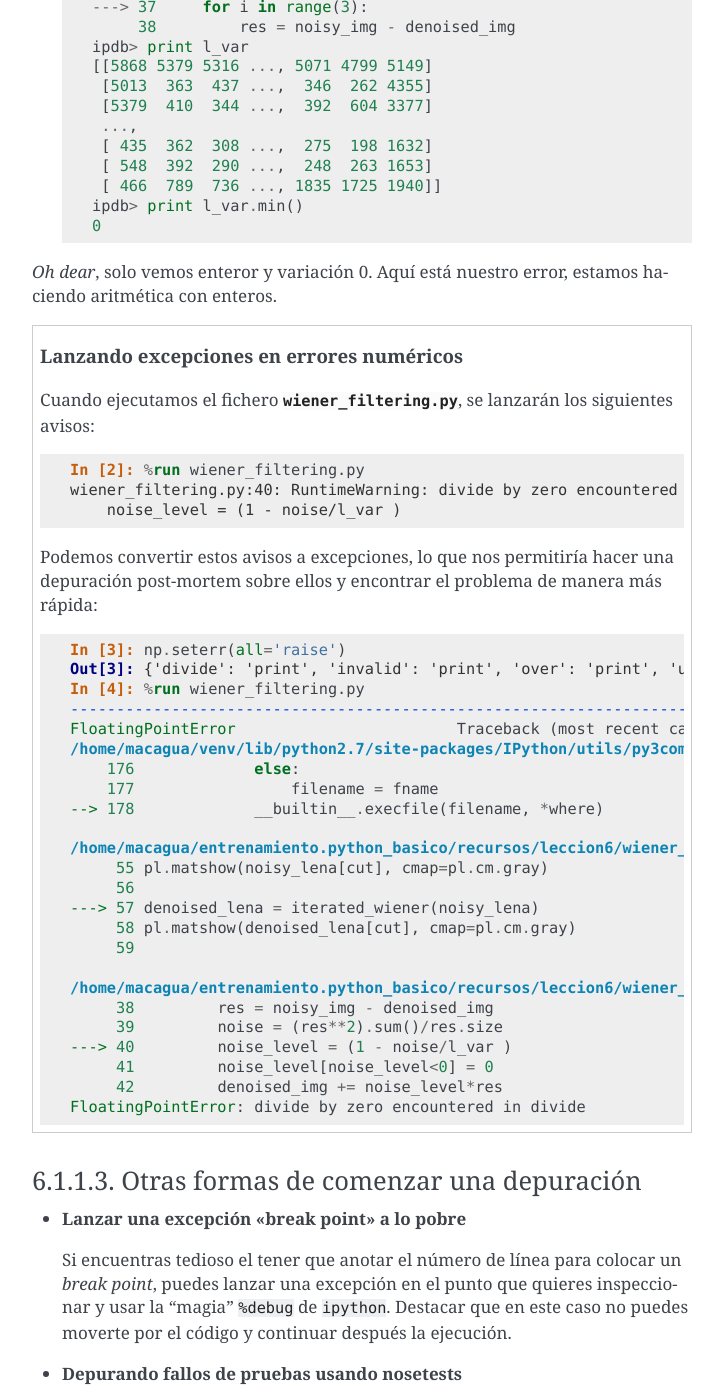
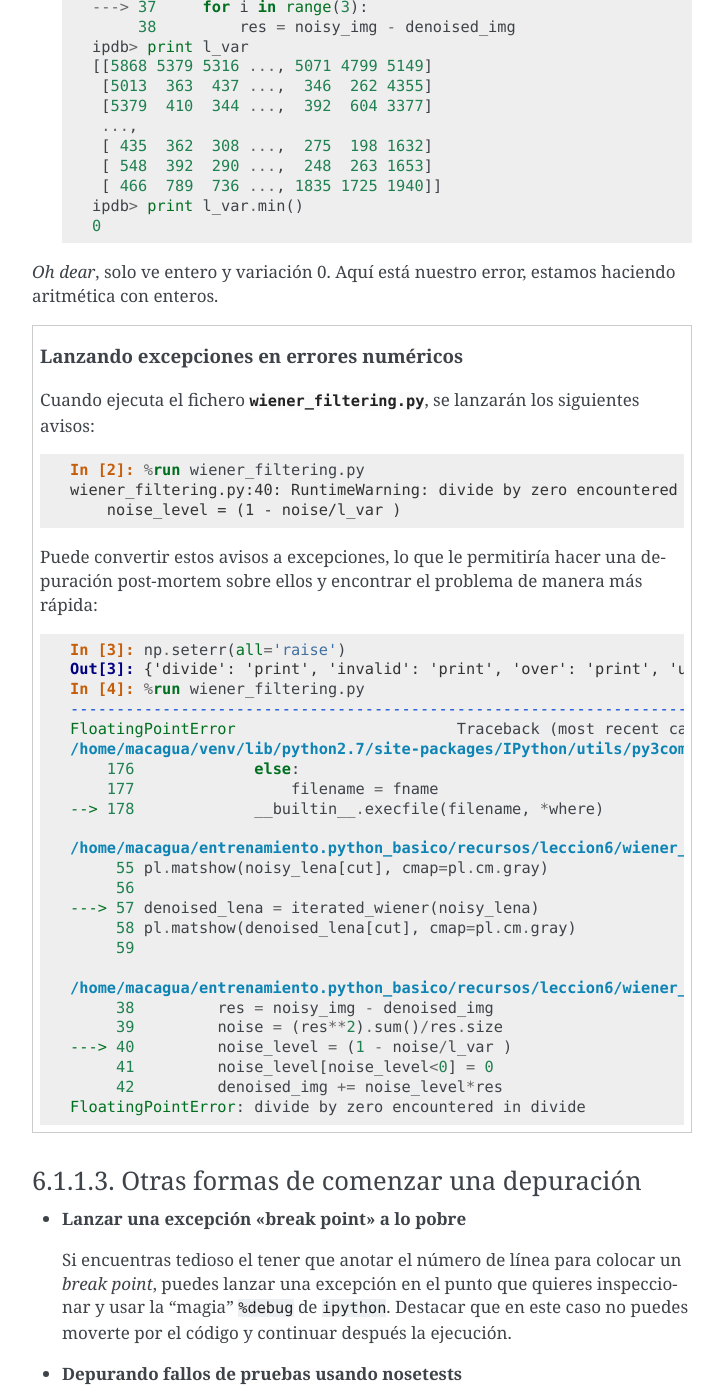
Before and after one commit to macagua/entrenamiento.python_basico, a Sphinx documentation site: the page built from source/leccion6/depuracion.rst, in a window 1280 px wide and 1400 px high, scrolled down 3756 px. Shown: the whole window, without its empty margins (388-1111 px from the left). Built offline with Sphinx 7.4.7, drawn with Linux system fonts in a browser that asks for light colours; some of the changed text lies outside the part shown.

Commit message:
Agrega mejoras a la redaccion de la leccion 6

```diff
--- a/source/leccion6/depuracion.rst
+++ b/source/leccion6/depuracion.rst
@@ -213,12 +213,12 @@ está haciendo correctamente.
     ipdb> print l_var.min()
     0
 
-*Oh dear*, solo vemos enteror y variación 0. Aquí está nuestro error,
+*Oh dear*, solo ve entero y variación 0. Aquí está nuestro error,
 estamos haciendo aritmética con enteros.
 
 .. topic:: Lanzando excepciones en errores numéricos
 
-    Cuando ejecutamos el fichero :download:`wiener_filtering.py <../../recursos/leccion6/wiener_filtering.py>`,
+    Cuando ejecuta el fichero :download:`wiener_filtering.py <../../recursos/leccion6/wiener_filtering.py>`,
     se lanzarán los siguientes avisos:
 
     .. sourcecode:: ipython
@@ -227,7 +227,7 @@ estamos haciendo aritmética con enteros.
         wiener_filtering.py:40: RuntimeWarning: divide by zero encountered in divide
             noise_level = (1 - noise/l_var )
 
-    Podemos convertir estos avisos a excepciones, lo que nos permitiría
+    Puede convertir estos avisos a excepciones, lo que le permitiría
     hacer una depuración post-mortem sobre ellos y encontrar el problema
     de manera más rápida:
 
@@ -271,13 +271,13 @@ Otras formas de comenzar una depuración
 
 * **Depurando fallos de pruebas usando nosetests**
 
-  Podemos ejecutar ``nosetests --pdb`` para saltar a la depuración
+  Puede ejecutar ``nosetests --pdb`` para saltar a la depuración
   post-mortem de excepciones y ``nosetests --pdb-failure`` para inspeccionar
   los fallos de pruebas usando el depurador.
 
   Además, puedes usar la interfaz IPython para el depurador en **nose**
   usando el plugin  de **nose**
-  `ipdbplugin <https://pypi.org/project/ipdbplugin>`_. Podremos, entonces,
+  `ipdbplugin <https://pypi.org/project/ipdbplugin>`_. Puede, entonces,
   pasar las opciones ``--ipdb`` y ``--ipdb-failure`` a los *nosetests*.
 
 * **Llamando explícitamente al depurador**
```
Also changed, not shown: other parts of source/leccion6/depuracion.rst (+6 -6 lines).
